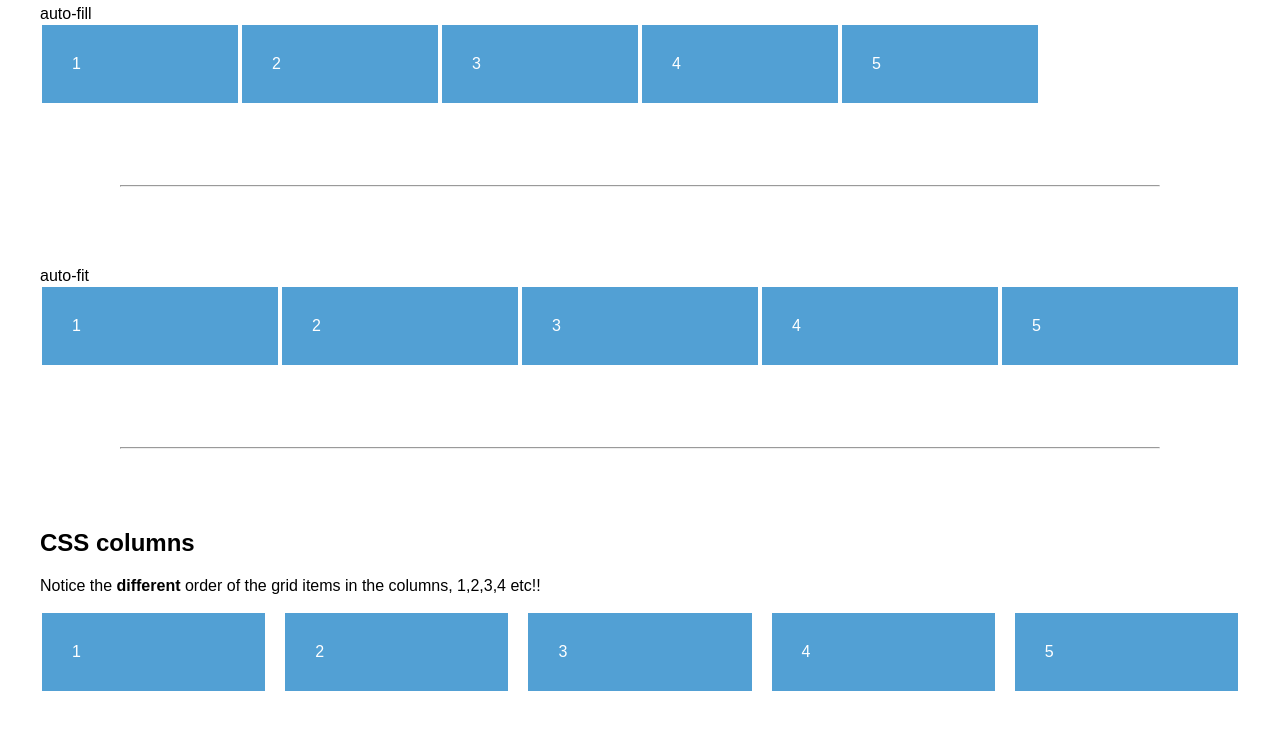
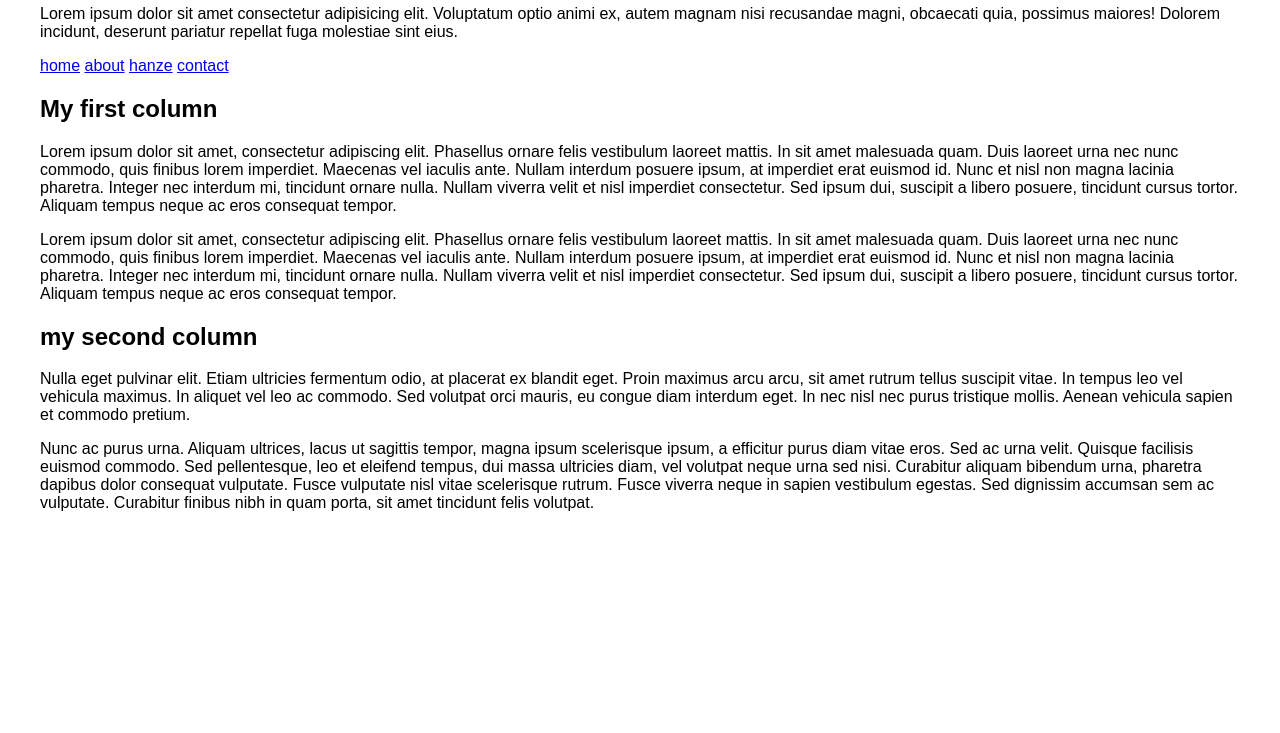
Before and after one commit to blizni79/onepage, a website built with Parcel: page index.html in a window 1280 px wide. Shown: the part 103-836 px from the top of the page. After the commit the page ends 800 px from the top, so only its background shows below. Built offline with nearby package versions, Linux system fonts and the light colour scheme.

Commit message:
Update index.html

```diff
--- a/index.html
+++ b/index.html
@@ -4,74 +4,38 @@
 <head>
    <meta charset="UTF-8">
    <meta name="viewport" content="width=device-width, initial-scale=1.0">
-   <title>Scalable CSS grids and CSS columns without media queries</title>
+   <title>HTML onepager example</title>
    <link rel="stylesheet" href="style.css">
 </head>
 <body>
+    <header>
+        <section class="header-intro">
+            <h2>Hallo Wereld!</h2>
+            <p>Lorem ipsum dolor sit amet consectetur adipisicing elit. Voluptatum optio animi ex, autem magnam nisi recusandae magni, obcaecati quia, possimus maiores! Dolorem incidunt, deserunt pariatur repellat fuga molestiae sint eius.</p>
+        </section>
+    </header>
 
-<p>Make the screen wider than 1330px and you'll see the difference between auto-fill and auto-fit! With auto-fit, the columns will automatically expand to take up all of the available horizontal space. </p>
+    <nav id="main-menu">
+        <a href="index.html" class="website-naam">home</a>
+        <a href="about.html">about</a>
+        <a href="contact.html">hanze</a>
+        <a href="contact.html">contact</a>
+    </nav>
 
-   auto-fill
-<div class="grid-container-cssgrid grid-container--fill">
-  <div class="grid-element">
-    1
-  </div>
-  <div class="grid-element">
-    2
-  </div>
-  <div class="grid-element">
-    3
-  </div>
-  <div class="grid-element">
-    4
-  </div>
-  <div class="grid-element">
-    5
-  </div>
-</div>
+    <section id="main-content">
+        <article>
+            <h2>My first column</h2>
+            <p>Lorem ipsum dolor sit amet, consectetur adipiscing elit. Phasellus ornare felis vestibulum laoreet mattis. In sit amet malesuada quam. Duis laoreet urna nec nunc commodo, quis finibus lorem imperdiet. Maecenas vel iaculis ante. Nullam interdum posuere ipsum, at imperdiet erat euismod id. Nunc et nisl non magna lacinia pharetra. Integer nec interdum mi, tincidunt ornare nulla. Nullam viverra velit et nisl imperdiet consectetur. Sed ipsum dui, suscipit a libero posuere, tincidunt cursus tortor. Aliquam tempus neque ac eros consequat tempor.</p>
+            <p>Lorem ipsum dolor sit amet, consectetur adipiscing elit. Phasellus ornare felis vestibulum laoreet mattis. In sit amet malesuada quam. Duis laoreet urna nec nunc commodo, quis finibus lorem imperdiet. Maecenas vel iaculis ante. Nullam interdum posuere ipsum, at imperdiet erat euismod id. Nunc et nisl non magna lacinia pharetra. Integer nec interdum mi, tincidunt ornare nulla. Nullam viverra velit et nisl imperdiet consectetur. Sed ipsum dui, suscipit a libero posuere, tincidunt cursus tortor. Aliquam tempus neque ac eros consequat tempor.</p>
+        </article>
 
-<hr>
-
-auto-fit
-<div class="grid-container-cssgrid grid-container--fit">
-  <div class="grid-element">
-    1
-  </div>
-  <div class="grid-element">
-    2
-  </div>
-  <div class="grid-element">
-    3
-  </div>
-  <div class="grid-element">
-    4
-  </div>
-  <div class="grid-element">
-    5
-  </div>
-</div>
-
-<hr>
-
-<h2>CSS columns</h2>
-   <p>Notice the <strong>different</strong> order of the grid items in the columns, 1,2,3,4 etc!!</p>
-<div class="grid-container csscolumns">
-  <div class="grid-element">
-    1
-  </div>
-  <div class="grid-element">
-    2
-  </div>
-  <div class="grid-element">
-    3
-  </div>
-  <div class="grid-element">
-    4
-  </div>
-  <div class="grid-element">
-    5
-  </div>
-</div>
+        <article>
+            <h2>my second column</h2>
+            <p>Nulla eget pulvinar elit. Etiam ultricies fermentum odio, at placerat ex blandit eget. Proin maximus arcu arcu, sit amet rutrum tellus suscipit vitae. In tempus leo vel vehicula maximus. In aliquet vel leo ac commodo. Sed volutpat orci mauris, eu congue diam interdum eget. In nec nisl nec purus tristique mollis. Aenean vehicula sapien et commodo pretium.</p>
+            <p>Nunc ac purus urna. Aliquam ultrices, lacus ut sagittis tempor, magna ipsum scelerisque ipsum, a efficitur purus diam vitae eros. Sed ac urna velit. Quisque facilisis euismod commodo. Sed pellentesque, leo et eleifend tempus, dui massa ultricies diam, vel volutpat neque urna sed nisi. Curabitur aliquam bibendum urna, pharetra dapibus dolor consequat vulputate. Fusce vulputate nisl vitae scelerisque rutrum. Fusce viverra neque in sapien vestibulum egestas. Sed dignissim accumsan sem ac vulputate. Curabitur finibus nibh in quam porta, sit amet tincidunt felis volutpat.
+            </p>
+        </article>
+    </section>
 
 </body>
 </html>
```
